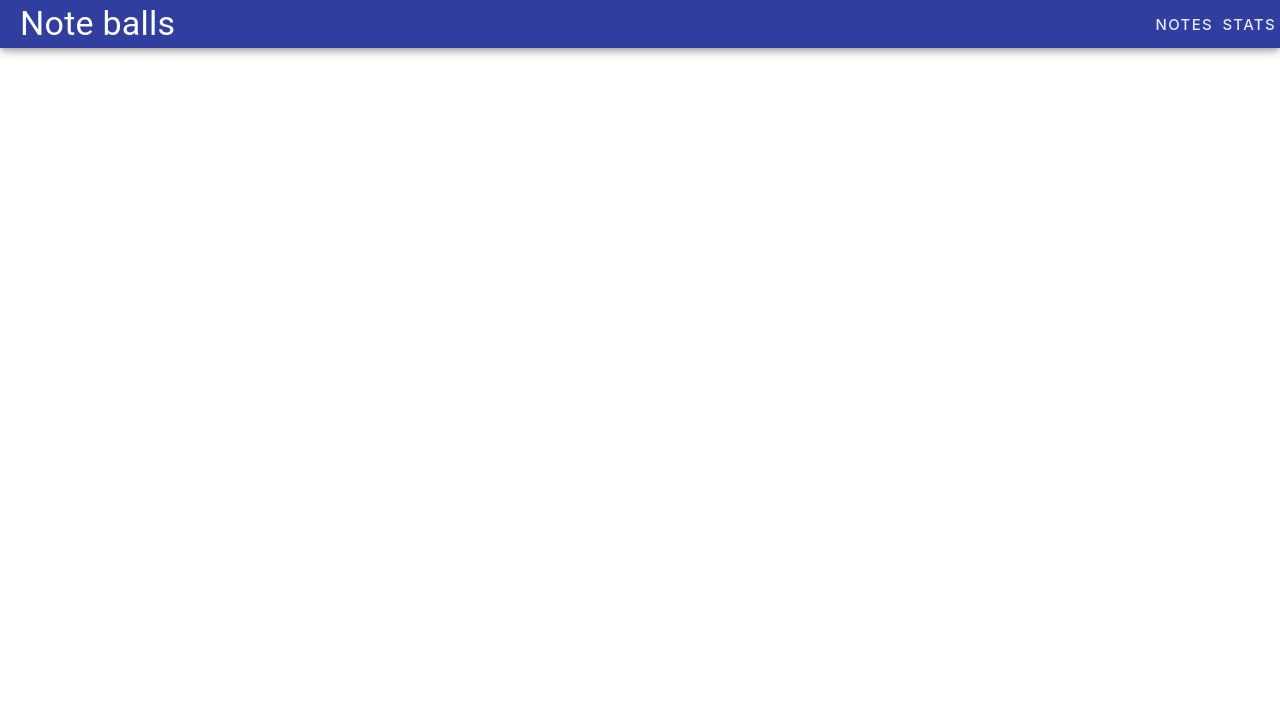
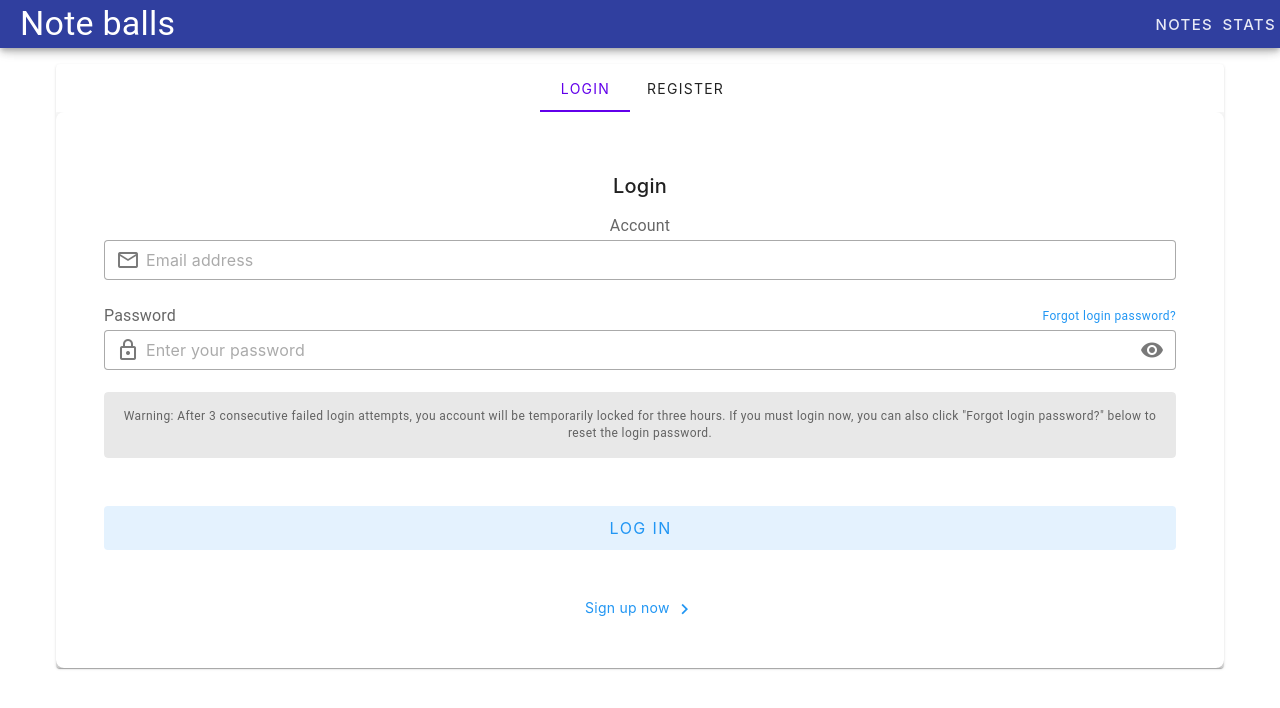
Before and after one commit to SiddMarathe/vue-composition-api-noteballs, a Vue app: page /auth in a window 1280 px wide. Shown: the top 708 px of the page. Built offline with nearby package versions, Linux system fonts and the light colour scheme; no server answers; the database is empty.

Commit message:
vee validate and yup integration, user login and registration

```diff
--- a/package.json
+++ b/package.json
@@ -14,10 +14,12 @@
     "@vueuse/core": "^10.7.1",
     "firebase": "^10.7.1",
     "pinia": "^2.1.7",
+    "vee-validate": "^4.12.4",
     "vite-plugin-vuetify": "^2.0.1",
     "vue": "^3.3.11",
     "vue-router": "^4.2.5",
-    "vuetify": "^3.4.8"
+    "vuetify": "^3.4.8",
+    "yup": "^1.3.3"
   },
   "devDependencies": {
     "@mdi/font": "^6.9.96",
--- /dev/null
+++ b/src/components/Auth/UserLogin.vue
@@ -0,0 +1,88 @@
+<template>
+  <div>
+    <form @submit.prevent="onSubmit">
+      <div>
+        <v-card class="mx-auto pa-12 pb-8 text-center" elevation="8" rounded="lg" title="Login">
+          <div class="text-subtitle-1 text-medium-emphasis">Account</div>
+
+          <v-text-field
+            v-model="email.value.value"
+            density="compact"
+            placeholder="Email address"
+            prepend-inner-icon="mdi-email-outline"
+            variant="outlined"
+            :error-messages="email.errorMessage.value"
+          ></v-text-field>
+
+          <div
+            class="text-subtitle-1 text-medium-emphasis d-flex align-center justify-space-between"
+          >
+            Password
+            <!--:TODO add the forgot password functionality-->
+            <a
+              class="text-caption text-decoration-none text-blue"
+              href="#"
+              rel="noopener noreferrer"
+              target="_blank"
+            >
+              Forgot login password?</a
+            >
+          </div>
+
+          <v-text-field
+            :append-inner-icon="visible ? 'mdi-eye-off' : 'mdi-eye'"
+            :type="visible ? 'text' : 'password'"
+            density="compact"
+            placeholder="Enter your password"
+            prepend-inner-icon="mdi-lock-outline"
+            variant="outlined"
+            v-model="password.value.value"
+            :error-messages="password.errorMessage.value"
+            @click:append-inner="visible = !visible"
+          ></v-text-field>
+
+          <v-card class="mb-12" color="surface-variant" variant="tonal">
+            <v-card-text class="text-medium-emphasis text-caption">
+              Warning: After 3 consecutive failed login attempts, you account will be temporarily
+              locked for three hours. If you must login now, you can also click "Forgot login
+              password?" below to reset the login password.
+            </v-card-text>
+          </v-card>
+
+          <v-btn block class="mb-8" color="blue" size="large" variant="tonal" type="submit">
+            Log In
+          </v-btn>
+
+          <v-card-text class="text-center">
+            <a
+              class="text-blue text-decoration-none"
+              @click="emits('register', '2')"
+              rel="noopener noreferrer"
+            >
+              Sign up now
+              <v-icon icon="mdi-chevron-right"></v-icon>
+            </a>
+          </v-card-text>
+        </v-card>
+      </div>
+    </form>
+  </div>
+</template>
+<script setup>
+import { ref } from 'vue'
+import { useField, useForm } from 'vee-validate'
+import * as yup from 'yup'
+
+const visible = ref(false)
+const { handleSubmit } = useForm({
+  validationSchema: {
+    email: yup.string().required().email(),
+    password: yup.string().required()
+  }
+})
+const emits = defineEmits(['register'])
+const password = useField('password')
+const email = useField('email')
+const onSubmit = handleSubmit((values) => alert(JSON.stringify(values, null, 2)))
+</script>
+<style scoped></style>
--- /dev/null
+++ b/src/components/Auth/UserRegister.vue
@@ -0,0 +1,94 @@
+<template>
+  <v-card class="mx-auto" title="User Registration">
+    <v-container>
+      <v-text-field
+        v-model="firstName.value.value"
+        :error-messages="firstName.errorMessage.value"
+        color="primary"
+        label="First name"
+        variant="underlined"
+      ></v-text-field>
+
+      <v-text-field
+        v-model="lastName.value.value"
+        color="primary"
+        :error-messages="lastName.errorMessage.value"
+        label="Last name"
+        variant="underlined"
+      ></v-text-field>
+
+      <v-text-field
+        v-model="email.value.value"
+        :error-messages="email.errorMessage.value"
+        color="primary"
+        label="Email"
+        variant="underlined"
+      ></v-text-field>
+
+      <v-text-field
+        v-model="password.value.value"
+        :error-messages="password.errorMessage.value"
+        color="primary"
+        label="Password"
+        placeholder="Enter your password"
+        variant="underlined"
+      ></v-text-field>
+
+      <v-checkbox-btn
+        v-model="terms.value.value"
+        :error-messages="terms.errorMessage.value"
+        label="I agree to site terms and conditions"
+        false-icon="mdi-square"
+        true-icon="mdi-checkbox-marked-circle"
+      ></v-checkbox-btn>
+      <v-alert v-if="terms.errorMessage.value" color="error" density="compact" text
+        >{{ terms.errorMessage.value }}
+      </v-alert>
+    </v-container>
+
+    <v-divider></v-divider>
+
+    <v-card-actions>
+      <v-spacer></v-spacer>
+
+      <v-btn @click="onSubmit" color="success">
+        Complete Registration
+
+        <v-icon icon="mdi-chevron-right" end></v-icon>
+      </v-btn>
+    </v-card-actions>
+  </v-card>
+</template>
+<script setup>
+import * as yup from 'yup'
+import { useField, useForm } from 'vee-validate'
+
+const { handleSubmit, handleReset } = useForm({
+  validationSchema: {
+    firstName: yup.string().required().min(5),
+    lastName: yup.string().required().min(5),
+    email: yup.string().required().email(),
+    terms: yup
+      .boolean()
+      .required('Agreement on the terms and condition is required')
+      .isTrue('Agreement on the terms and condition is required'),
+    password: yup
+      .string()
+      .required('Test message')
+      .min(8)
+      .max(30)
+      .matches(/[a-z]/, 'Password must contain a lowercase letter')
+      .matches(/[A-Z]/, 'Password must contain an uppercase letter')
+      .matches(/\d/, 'Password must contain a digit')
+      .matches(/[!@#$%^&*]/, 'Password must contain a special character')
+  }
+})
+
+const email = useField('email')
+const password = useField('password')
+const firstName = useField('firstName')
+const lastName = useField('lastName')
+const terms = useField('terms')
+
+const onSubmit = handleSubmit((values) => alert(JSON.stringify(values, null, 2)))
+</script>
--- a/src/router/index.js
+++ b/src/router/index.js
@@ -2,6 +2,7 @@ import { createRouter, createWebHistory } from 'vue-router'
 import ViewNotes from '@/views/ViewNotes.vue'
 import ViewStats from '@/views/ViewStats.vue'
 import EditNote from '@/views/EditNote.vue'
+import viewAuth from '@/views/ViewAuth.vue'
 
 export const routes = [
   {
@@ -18,6 +19,11 @@ export const routes = [
     path: '/notes/edit/:id',
     name: 'edit-notes',
     component: EditNote
+  },
+  {
+    path: '/auth',
+    name: 'auth',
+    component: viewAuth
   }
 ]
 const router = createRouter({
--- /dev/null
+++ b/src/views/ViewAuth.vue
@@ -0,0 +1,24 @@
+<template>
+  <v-card>
+    <v-tabs v-model="tab" color="deep-purple-accent-4" align-tabs="center">
+      <v-tab value="1">login</v-tab>
+      <v-tab value="2">Register</v-tab>
+    </v-tabs>
+    <v-window v-model="tab">
+      <v-window-item value="1">
+        <user-login v-if="tab === '1'" @register="(args) => (tab = args)"></user-login>
+      </v-window-item>
+      <v-window-item value="2">
+        <user-register v-if="tab === '2'"></user-register>
+      </v-window-item>
+    </v-window>
+  </v-card>
+</template>
+
+<script setup>
+import UserLogin from '@/components/Auth/UserLogin.vue'
+import UserRegister from '@/components/Auth/UserRegister.vue'
+import { ref } from 'vue'
+
+const tab = ref('1')
+</script>
```
